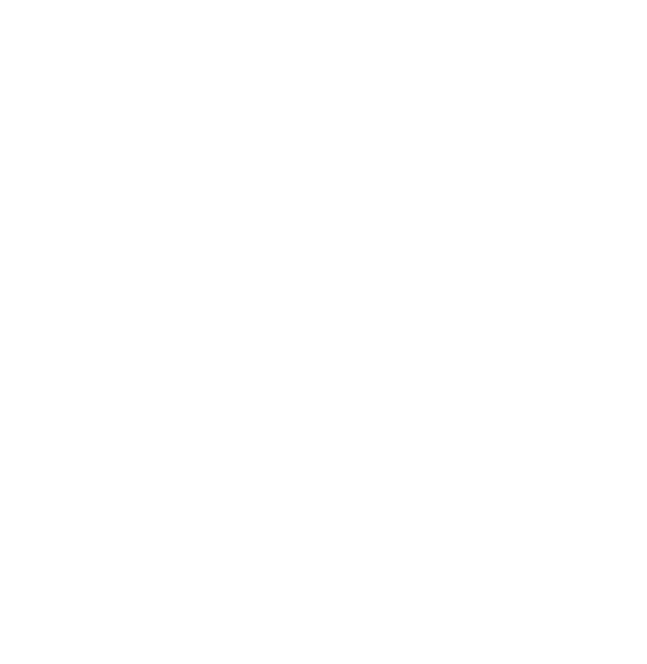
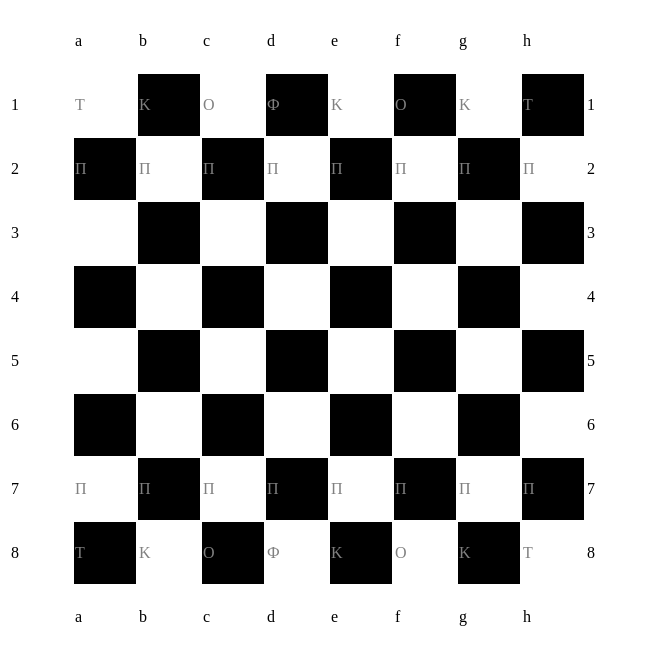
Before and after one commit to ersigor/JS, a plain HTML site: page index.html in a window 1280 px wide. Shown: the whole page, without its empty margins (0-647 px from the left). Drawn offline with Linux system fonts and the light colour scheme.

Commit message:
Add files via upload

```diff
--- /dev/null
+++ b/fifth_homework.js
@@ -0,0 +1,45 @@
+"use strict";
+
+
+const chess = {
+  chessMetod: document.getElementById('chess'),
+  map() {
+    const strs = [0, 1, 2, 3, 4, 5, 6, 7, 8, 0];
+    const cols = [0, 'a', 'b', 'c', 'd', 'e', 'f', 'g', 'h', 0];
+    const fig1 = [0,'T','K','O','Ф','K','O','K','T',0];
+    const fig2 = [0,'П','П','П','П','П','П','П','П',0];
+    for (let str = 0; str < strs.length; str++) {
+      const tr = document.createElement('tr');
+      this.chessMetod.appendChild(tr);
+      for (let col = 0; col < cols.length; col++) {
+        const td = document.createElement('td');
+        tr.appendChild(td);
+        if (strs[str] === 0 && cols[col] !== 0) {
+          td.innerHTML = cols[col];
+        } else if (cols[col] === 0 && strs[str] !== 0) {
+          td.innerHTML = strs[str].toString();
+        }
+        if (this.black(str, col)) {
+          td.style.backgroundColor = 'black';
+        }
+        if ((str===1 || str===8) && col!==9 && col!==0) {
+            td.innerHTML = fig1[col];
+            td.style.color = 'grey';
+        }
+        if ((str===2 || str===7) && col!==9 && col!==0) {
+            td.innerHTML = fig2[col];
+            td.style.color = 'grey';
+
+        }
+      }
+    }
+  },
+
+  black(str_, col_) {
+    if (str_ === 0 || col_ === 0 || str_ === 9 || col_ === 9) {
+      return false;
+    }
+    return (str_ % 2 === 1 && col_ % 2 === 0) || (str_ % 2 === 0 && col_ % 2 === 1);
+  },
+};
+chess.map();
--- a/index.html
+++ b/index.html
@@ -4,8 +4,11 @@
     <meta charset="UTF-8">
     <meta name="viewport" content="width=device-width, initial-scale=1.0">
     <title>Document</title>
+    <link rel="stylesheet" type="text/css" href="style.css">
 </head>
 <body>
-    <script src="third_homework.js"></script>
+    <table id="chess">
+      </table>
+    <script src="fifth_homework.js"></script>
 </body>
 </html>
--- /dev/null
+++ b/style.css
@@ -0,0 +1,8 @@
+td {
+    width: 60px;
+    height: 60px;
+}
+tr {
+    width: 60px;
+    height: 60px;
+}
```
